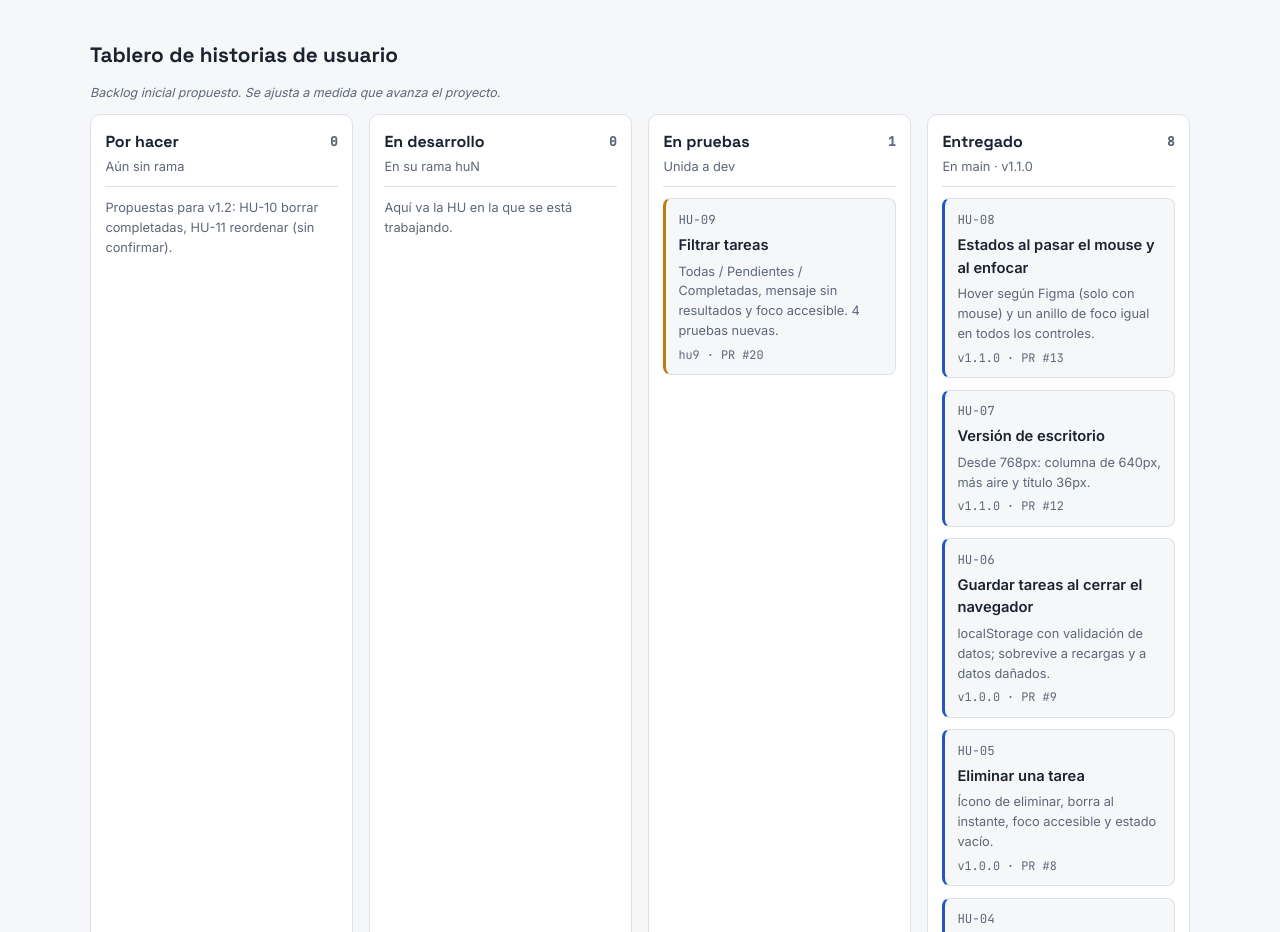
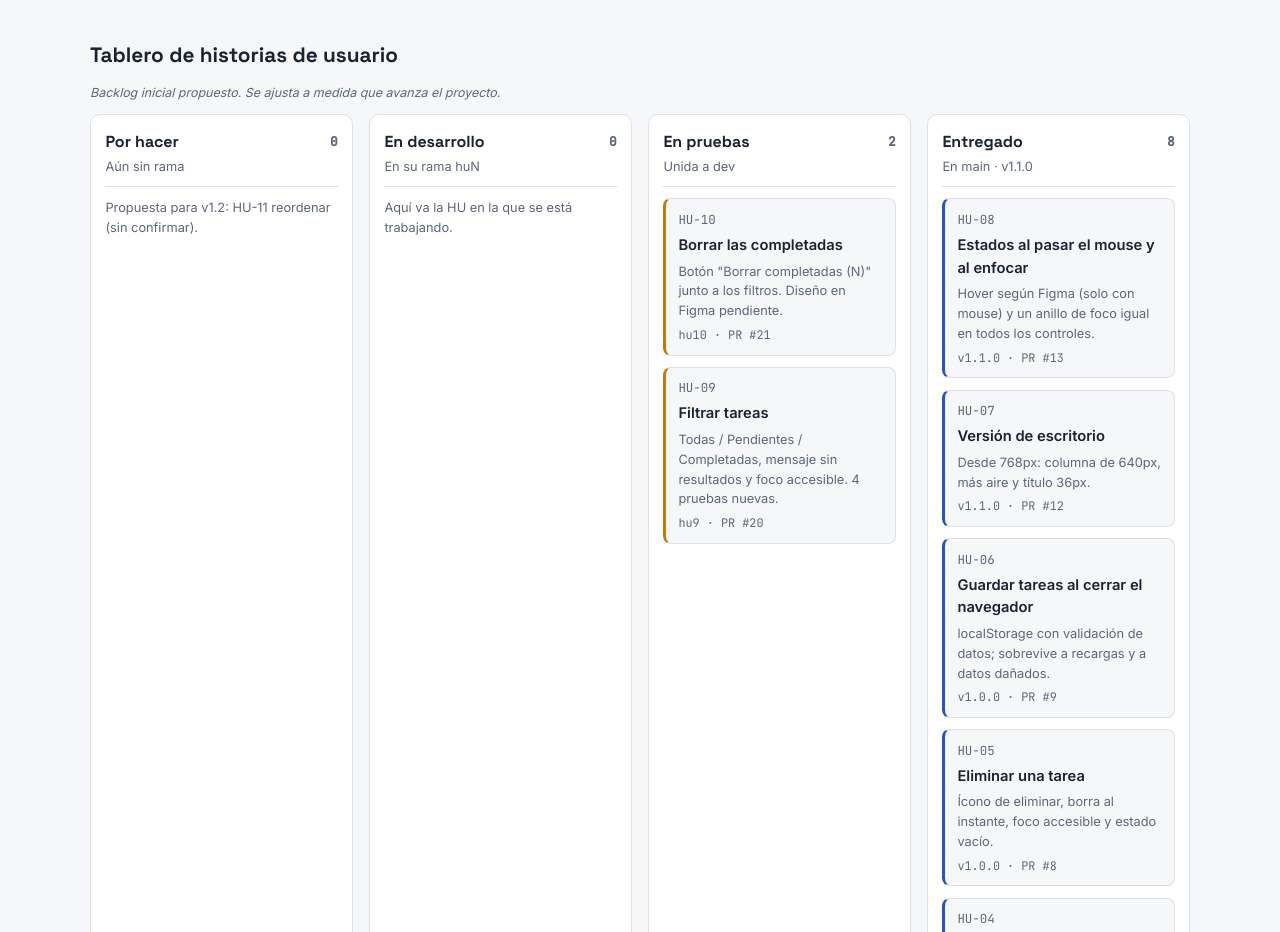
Before and after one commit to Kevin-Stiven-Lopez-Amaya404/docs-lista-tareas, a plain HTML site: page index.html in a window 1280 px wide. Shown: the part 847-1779 px from the top of the page. Drawn offline with Linux system fonts and the light colour scheme.

Commit message:
HU-10: En pruebas, diseño en Figma pendiente
Co-Authored-By: Claude Opus 5.5 <noreply@anthropic.com>

```diff
--- a/index.html
+++ b/index.html
@@ -141,14 +141,15 @@ a.card:hover, a.card:focus-visible { border-color: var(--feature); outline: none
     <div class="board">
       <div class="col">
         <div class="col-head"><h3>Por hacer <span class="count">0</span></h3><span class="where">Aún sin rama</span></div>
-        <p class="where">Propuestas para v1.2: HU-10 borrar completadas, HU-11 reordenar (sin confirmar).</p>
+        <p class="where">Propuesta para v1.2: HU-11 reordenar (sin confirmar).</p>
       </div>
       <div class="col">
         <div class="col-head"><h3>En desarrollo <span class="count">0</span></h3><span class="where">En su rama huN</span></div>
         <p class="where">Aquí va la HU en la que se está trabajando.</p>
       </div>
       <div class="col">
-        <div class="col-head"><h3>En pruebas <span class="count">1</span></h3><span class="where">Unida a dev</span></div>
+        <div class="col-head"><h3>En pruebas <span class="count">2</span></h3><span class="where">Unida a dev</span></div>
+        <a class="card c-dev" href="https://github.com/Kevin-Stiven-Lopez-Amaya404/docs-lista-tareas/blob/dev/hu/HU-10-borrar-completadas.md"><span class="id">HU-10</span><span class="name">Borrar las completadas</span><span class="resumen">Botón "Borrar completadas (N)" junto a los filtros. Diseño en Figma pendiente.</span><span class="br">hu10 · PR #21</span></a>
         <a class="card c-dev" href="https://github.com/Kevin-Stiven-Lopez-Amaya404/docs-lista-tareas/blob/dev/hu/HU-09-filtrar-tareas.md"><span class="id">HU-09</span><span class="name">Filtrar tareas</span><span class="resumen">Todas / Pendientes / Completadas, mensaje sin resultados y foco accesible. 4 pruebas nuevas.</span><span class="br">hu9 · PR #20</span></a>
       </div>
       <div class="col">
```
Also changed, not shown: 1 other file.
